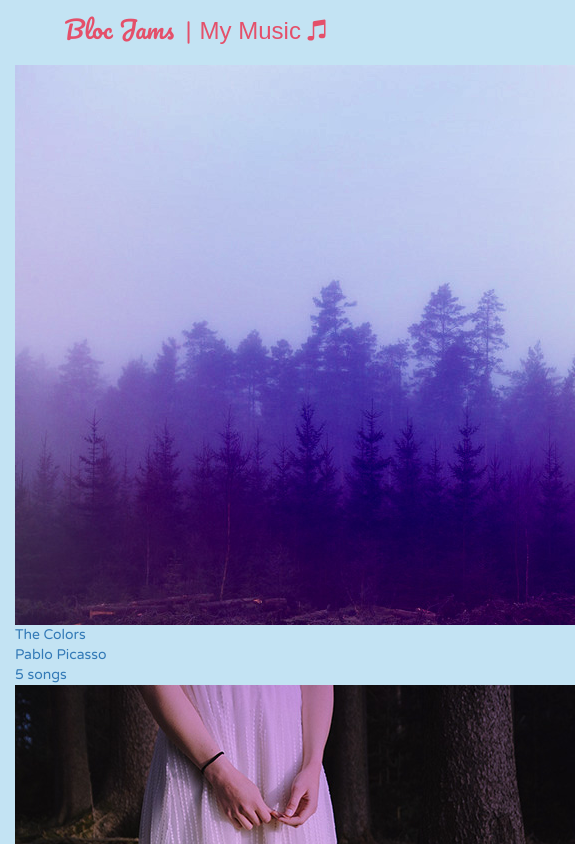
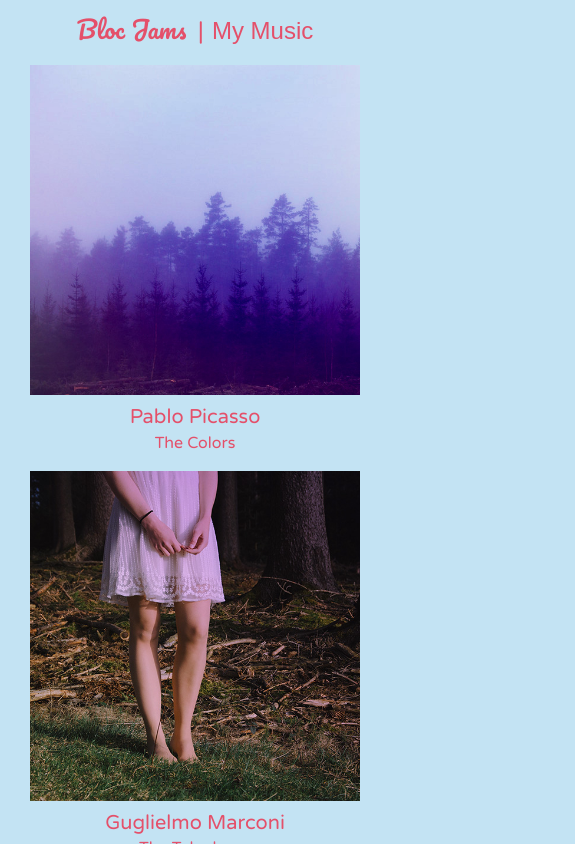
Before and after one commit to Aaron-Green1/bloc-jams-react, a React (Create React App) app: page /library in a window 390 px wide. Shown: the top 844 px of the page, 575 px wide, since content can reach past the window. Built offline with nearby package versions, Linux system fonts and the light colour scheme; a web font is replaced by a local one.

Commit message:
styled the rest of landing and all of library made both responsive

```diff
--- a/src/App.js
+++ b/src/App.js
@@ -15,7 +15,7 @@ class App extends Component {
           <Col xs={12}>
             <nav>
                 <Link to='/' id="nav-landing">Bloc Jams</Link> <span id="link-bar">|</span>
-                <Link to='/library' id="nav-library">My Music  <span className="ion-music-note"></span></Link>
+                <Link to='/library' id="nav-library">My Music</Link>
             </nav>
           </Col>
           <Col xs={12} className="main-content">
--- a/src/components/Landing.js
+++ b/src/components/Landing.js
@@ -10,6 +10,7 @@ const Landing = () => (
 
         <Row>
           <Col xs={12} md={4} className="point one">
+            <span class="ion-music-note"></span>
             <h3 className="point-title">Choose your music</h3>
             <div className="point-description one">
               <p>The world is full of music; why should you have to listen to music that someone else chose?</p>
@@ -17,6 +18,7 @@ const Landing = () => (
           </Col>
 
           <Col xs={12} md={4} className="point two">
+            <span class="ion-radio-waves"></span>
             <h3 className="point-title">Unlimited, streaming, ad-free</h3>
             <div className="point-description two">
               <p>No arbitrary limits. No distractions.</p>
@@ -24,6 +26,7 @@ const Landing = () => (
           </Col>
 
           <Col xs={12} md={4} className="point three">
+            <span class="ion-iphone"></span>
             <h3 className="point-title">Mobile enabled</h3>
             <div className="point-description three">
               <p>Listen to your music on the go. This streaming service is available on all mobile platforms.</p>
--- a/src/components/Library.js
+++ b/src/components/Library.js
@@ -1,27 +1,30 @@
-import React, {Component} from 'react';
-import {Link} from 'react-router-dom';
-import albumData from './../data/albums';
+import React, { Component } from 'react';
+import { Link } from 'react-router-dom';
+import { Row, Col, Image } from 'react-bootstrap';
+import albumData from './../data/albums.js';
+import '.././styles/library.css';
 
 class Library extends Component {
   constructor(props) {
     super(props);
-    this.state = {albums: albumData};
+    this.state = { albums: albumData };
   }
 
    render() {
-    return(
-      <section className="library">
+    return (
+      <Row className="library show-grid container">
         {
-          this.state.albums.map((album, index) =>
-            <Link to={`/album/${album.slug}`} key={index}>
-              <img src={album.albumCover} alt={album.title} />
+          this.state.albums.map( (album, index) =>
+            <Col xs={12} sm={4} md={3} key={index} className="library-album-section">
+              <Link to={`/album/${album.slug}`} className="library-album-info">
+                <Image responsive src={album.albumCover} alt={album.title} />
+                <div className="library-album-artist">{album.artist}</div>
                 <div>{album.title}</div>
-              <div>{album.artist}</div>
-              <div>{album.songs.length} songs</div>
               </Link>
+            </Col>
           )
         }
-      </section>
+      </Row>
      );
    }
  }
--- a/src/styles/landing.css
+++ b/src/styles/landing.css
@@ -3,19 +3,22 @@
   font-size: 5rem;
   text-align: center;
   color: rgb(49, 48, 48);
+  padding-bottom: 25px;
 }
 
 .selling-points {
-  border-top: 0.5rem solid rgba(169, 169, 169, 0.75);
+  border-top: 0.2rem solid rgba(169, 169, 169, 0.75);
+  text-align: center;
 }
 
 .point-title, .point-description {
   text-align: center;
-  color: black;
+  color: #000;
 }
 
 .point-description {
   font-weight: bold;
+  font-size: 1.25rem;
 }
 
 .point-title {
@@ -25,4 +28,46 @@
 
 .point.one, .point.two, .point.three {
   background-color: rgba(238, 248, 255, 0.77);
+  height: 250px;
 }
+
+.ion-music-note, .ion-radio-waves, .ion-iphone{
+   font-size: 2.5rem;
+   color: rgb(228, 80, 106);
+}
+
+h3 {
+  margin-top: -10px;
+}
+
+@media (min-width: 991px) {
+  .point.one {
+   border-right: 2px solid #000;
+  }
+
+  .point.two {
+    border-right: 2px solid #000;
+  }
+}
+
+@media (max-width: 990px) {
+  .point.one {
+    border-bottom: 2px solid #000;
+  }
+
+  .point.two {
+    border-bottom: 2px solid #000;
+  }
+
+  #landing-title {
+    font-family: "Pacifico", cursive;
+    font-size: 6.5vh;
+    text-align: center;
+    color: rgb(49,48,48);
+    padding-bottom: 25px;
+  }
+
+  .point.one, .point.two, .point.three {
+    height: 100%;
+  }
+}
--- /dev/null
+++ b/src/styles/library.css
@@ -0,0 +1,34 @@
+.container {
+  padding-bottom: 25px;
+}
+
+.library-album-section {
+  padding-bottom: 1rem;
+}
+
+.library-album-info {
+  text-align: center;
+  font-size: 1rem;
+  color: rgb(228, 80, 106);
+}
+
+a:hover.library-album-info {
+  text-decoration: none;
+  color: rgb(46, 19, 46);
+}
+
+.img-responsive {
+  margin: 0 auto;
+}
+
+.library-album-artist {
+  font-size: 1.25rem;
+  padding-top: .5rem;
+}
+
+@media (min-width: 767px) {
+  .container {
+    display: flex;
+    justify-content: center;
+  }
+}
```
Lines whose indentation alone changed are shown as unchanged.
